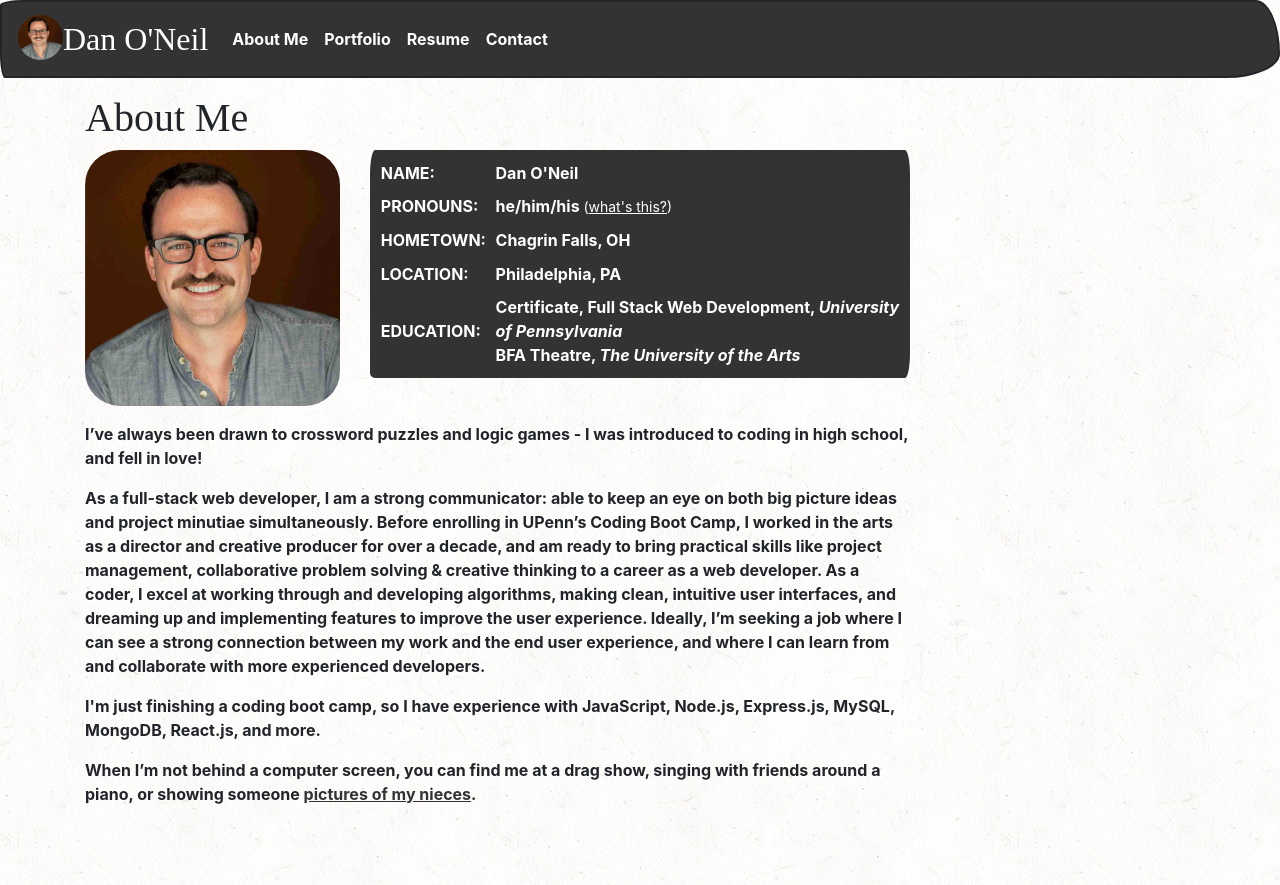
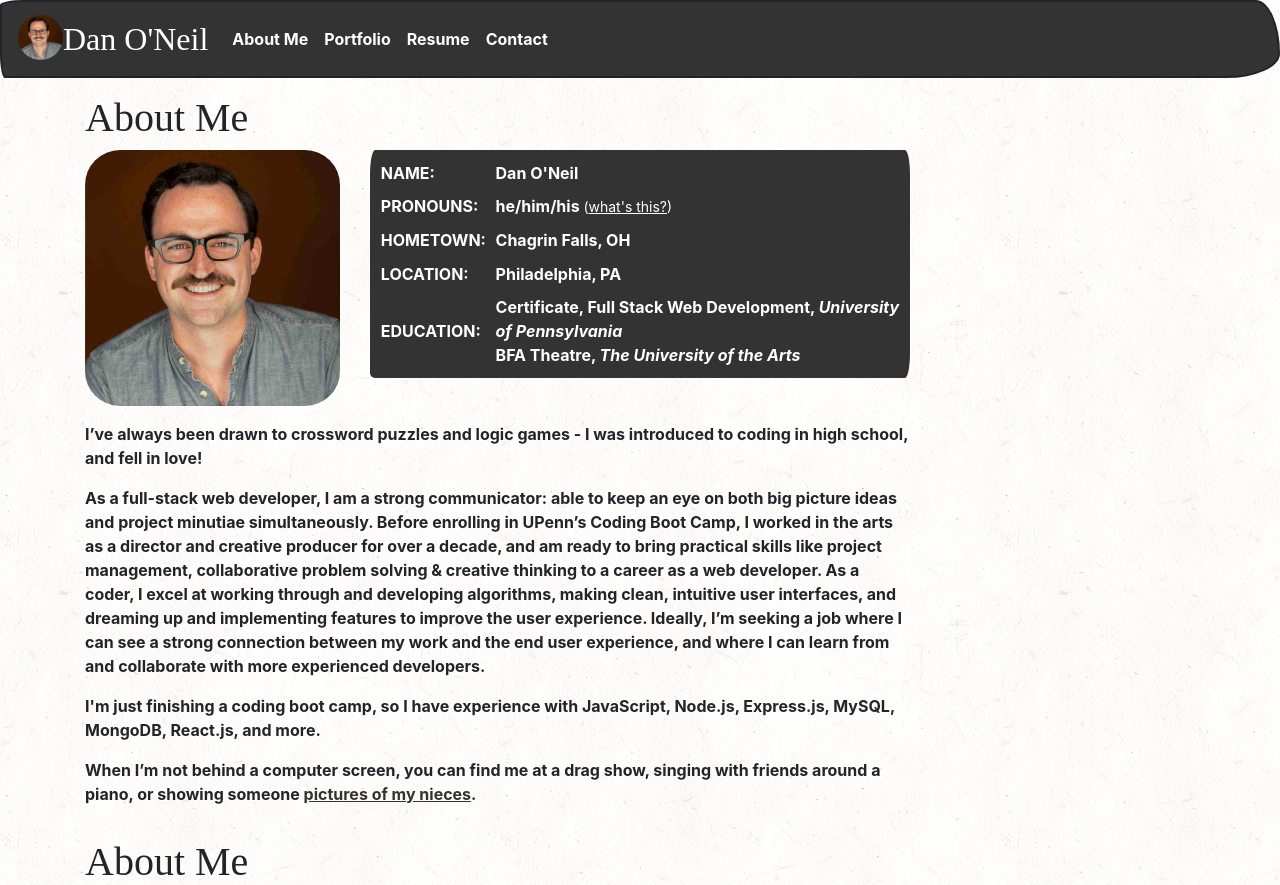
Before and after one commit to dandandanoneil/responsive-portfolio, a React (Create React App) app: page /#/about in a window 1280 px wide. Shown: the top 885 px of the page. Built offline with nearby package versions, Linux system fonts and the light colour scheme; a web font is replaced by a local one.

Commit message:
Fixed default routing

```diff
--- a/src/App.js
+++ b/src/App.js
@@ -15,11 +15,11 @@ function App() {
       <div>
         <Header />
         <Wrapper>
-          <Route exact path="/" component={About} />
           <Route exact path="/about" component={About} />
           <Route exact path="/portfolio" component={Portfolio} />
           <Route exact path="/resume" component={Resume} />
           <Route exact path="/contact" component={Contact} />
+          <Route path="/" component={About} />
         </Wrapper>
         <Footer />
       </div>
```
Also changed, not shown: 1 other file (tests, documents, lock files or other folders).
